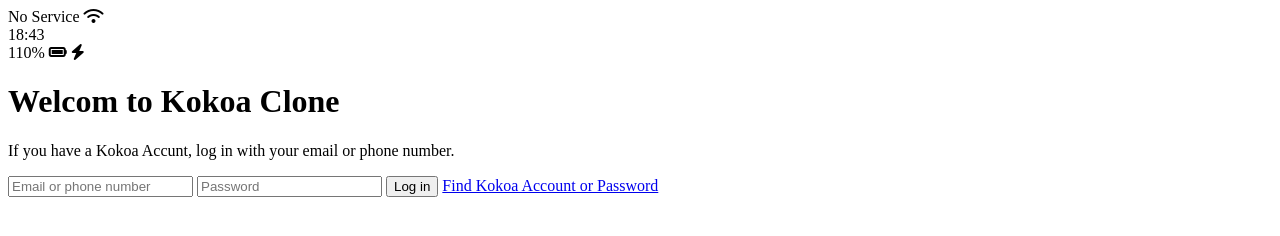
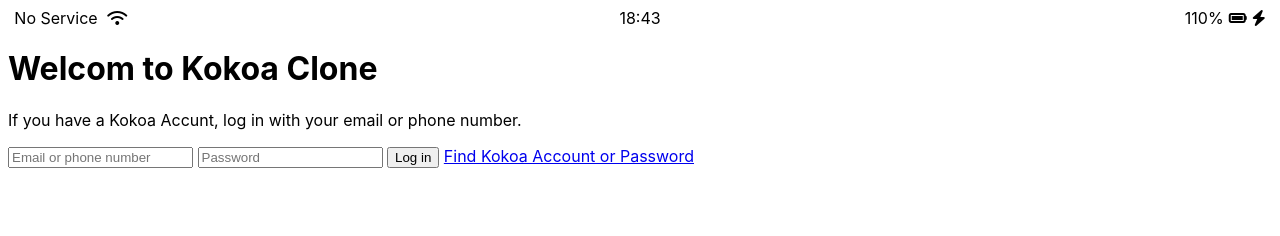
Before and after one commit to eagleduk/kokoa-clone, a plain HTML site: page index.html in a window 1280 px wide. Drawn offline with Linux system fonts and the light colour scheme.

Commit message:
#6.5 Status Bar CSS

```diff
--- /dev/null
+++ b/css/styles.css
@@ -0,0 +1,32 @@
+body {
+  font-family: -apple-system, BlinkMacSystemFont, "Segoe UI", Roboto, Oxygen,
+    Ubuntu, Cantarell, "Open Sans", "Helvetica Neue", sans-serif;
+}
+
+.status-bar {
+  display: flex;
+  justify-content: center;
+}
+
+.status-bar__column {
+  width: 33%;
+}
+
+.status-bar__column:first-child span {
+  margin-right: 5px;
+}
+
+.status-bar__column:nth-child(2) {
+  display: flex;
+  justify-content: center;
+}
+
+.status-bar__column:last-child {
+  display: flex;
+  justify-content: flex-end;
+  align-items: center;
+}
+
+.fa-battery-full {
+  margin: 0px 5px;
+}
--- a/index.html
+++ b/index.html
@@ -6,6 +6,8 @@
     <meta http-equiv="X-UA-Compatible" content="IE=edge">
     <meta name="viewport" content="width=device-width, initial-scale=1.0">
     <title>Welcome to Kokoa Clone</title>
+
+    <link rel="stylesheet" href="css/styles.css">
 </head>
 
 <body>
```
